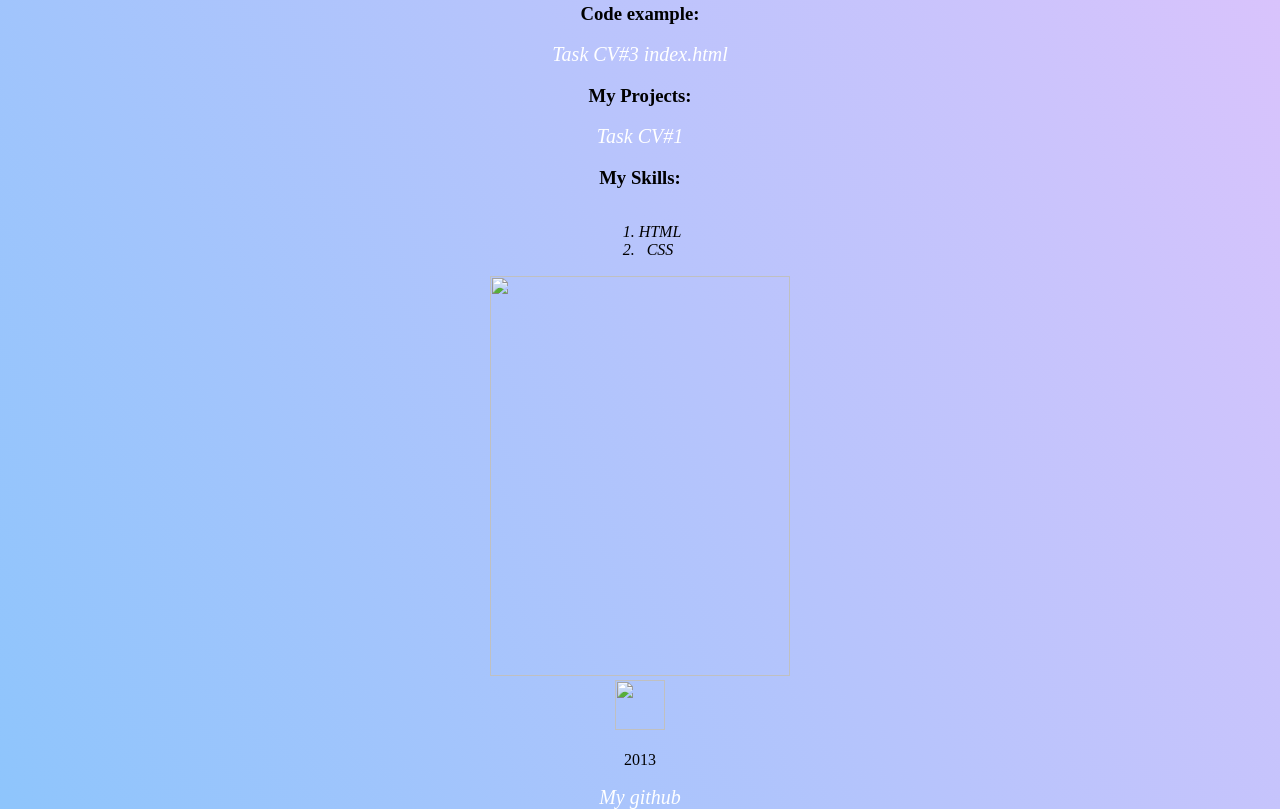
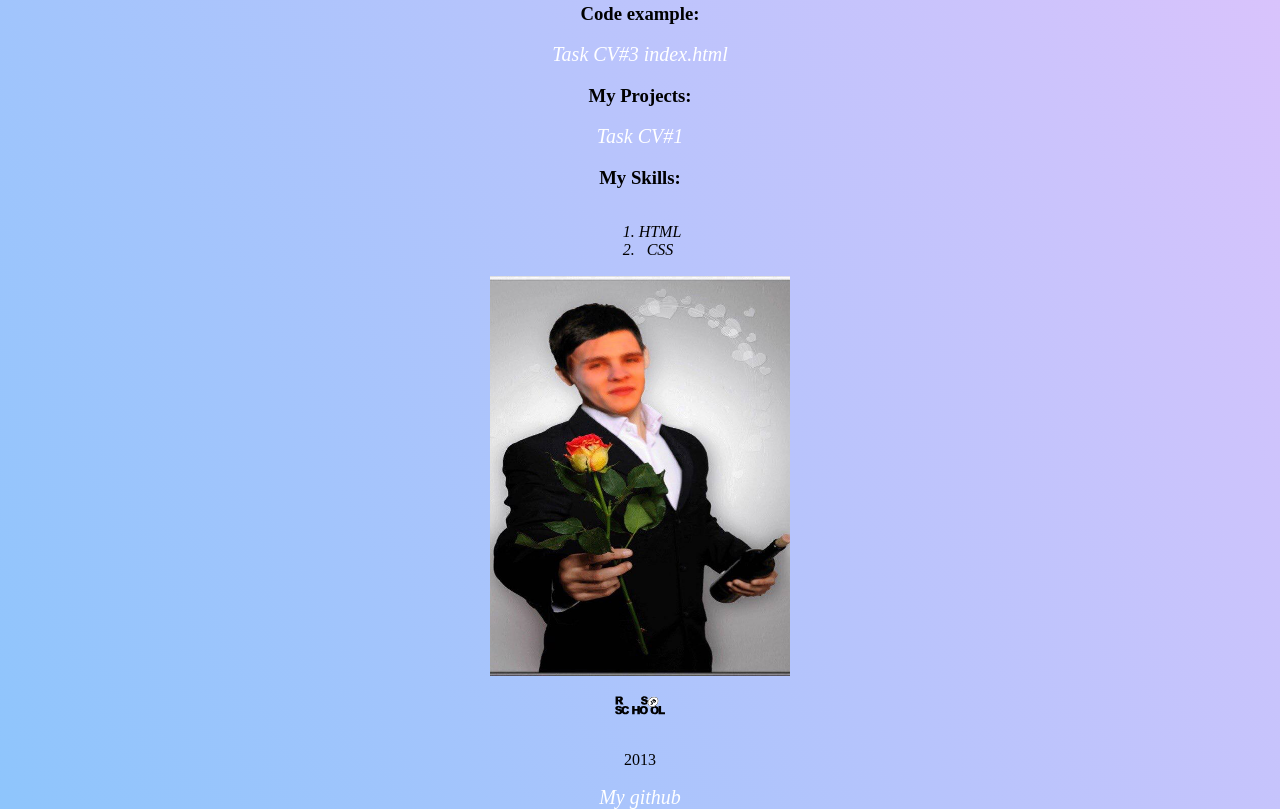
Before and after one commit to vsevolodluschik/rsschool-cv1, a plain HTML site: page index.html in a window 1280 px wide. Shown: the part 325-1134 px from the top of the page. Drawn offline with Linux system fonts and the light colour scheme; the site is published under a folder, as on GitHub Pages, so addresses that start at the root find nothing.

Commit message:
refactor: change paths

```diff
--- a/index.html
+++ b/index.html
@@ -39,10 +39,10 @@
             </ol>
         </div>
     </main>
-    <img src="/images/photo.jpg" width="300" height="400" >
+    <img src="images/photo.jpg" width="300" height="400" >
     <footer>
         <a href="https://rs.school/js/">
-            <img class="logo" src="/images/rs_school_js.svg">
+            <img class="logo" src="images/rs_school_js.svg">
         </a>
        <a href="https://github.com/vsevolodluschik"></a>
        <p>2013</p>
```
